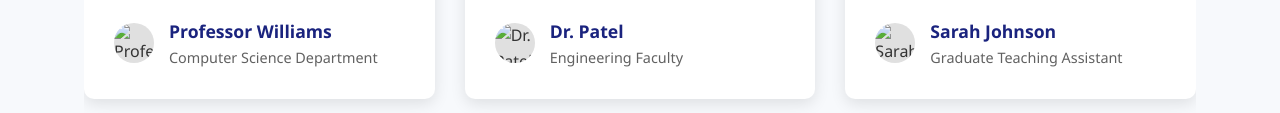
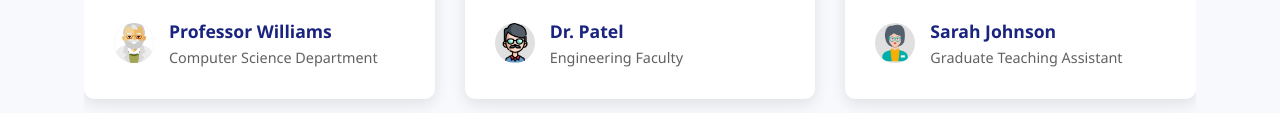
Before and after one commit to harshavardhan-md/GradeGenie, a plain HTML site: page index.html in a window 1280 px wide. Shown: the part 3367-3480 px from the top of the page. Drawn offline with Linux system fonts and the light colour scheme.

Commit message:
Update index.html

```diff
--- a/index.html
+++ b/index.html
@@ -214,7 +214,7 @@
                         <p>"Grade Genie has revolutionized my workflow. What used to take me entire weekends now takes just a couple of hours. The detailed feedback helps my students understand exactly where they need to improve."</p>
                     </div>
                     <div class="testimonial-author">
-                        <img src="Assets/avatar1.png" alt="Professor Williams">
+                        <img src="avatar1.png" alt="Professor Williams">
                         <div class="author-info">
                             <h4>Professor Williams</h4>
                             <p>Computer Science Department</p>
@@ -226,7 +226,7 @@
                         <p>"The accuracy of the handwriting recognition is impressive. Even with my students' challenging penmanship, Grade Genie consistently provides accurate evaluations that match what I would have given."</p>
                     </div>
                     <div class="testimonial-author">
-                        <img src="Assets/avatar2.png" alt="Dr. Patel">
+                        <img src="avatar2.png" alt="Dr. Patel">
                         <div class="author-info">
                             <h4>Dr. Patel</h4>
                             <p>Engineering Faculty</p>
@@ -238,7 +238,7 @@
                         <p>"As a teaching assistant managing large classes, Grade Genie has been a lifesaver. It provides consistent grading across all papers and saves me countless hours of manual evaluation. " <br> <br></p>
                     </div>
                     <div class="testimonial-author">
-                        <img src="Assets/avatar3.png" alt="Sarah Johnson">
+                        <img src="avatar3.png" alt="Sarah Johnson">
                         <div class="author-info">
                             <h4>Sarah Johnson</h4>
                             <p>Graduate Teaching Assistant</p>
```
